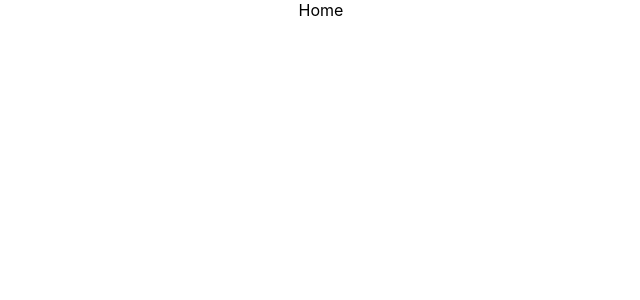
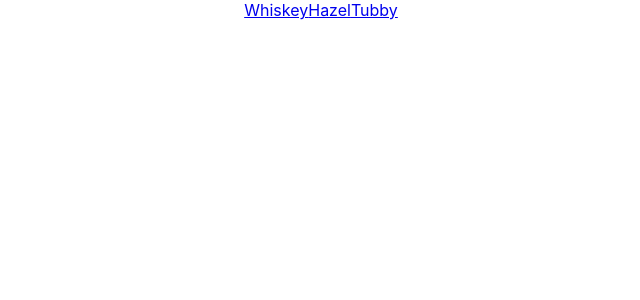
Before and after one commit to JohnMwendwa/dog-finder, a React (Create React App) app: page / in a window 1280 px wide. Shown: the top 300 px of the page, without its empty margins (319-959 px from the left). Built offline with nearby package versions, Linux system fonts and the light colour scheme.

Commit message:
add dynamic navbar links

```diff
--- a/src/Navbar.js
+++ b/src/Navbar.js
@@ -1,9 +1,13 @@
 import React from 'react'
+import { NavLink } from 'react-router-dom'
+import dogs from './data'
 
 function Navbar() {
   return (
     <div className='Navbar'>
-        Home
+        {dogs.map(dog=>(
+            <NavLink to={`/dogs/${dog.name}`}>{dog.name}</NavLink>
+        ))}
     </div>
   )
 }
```
